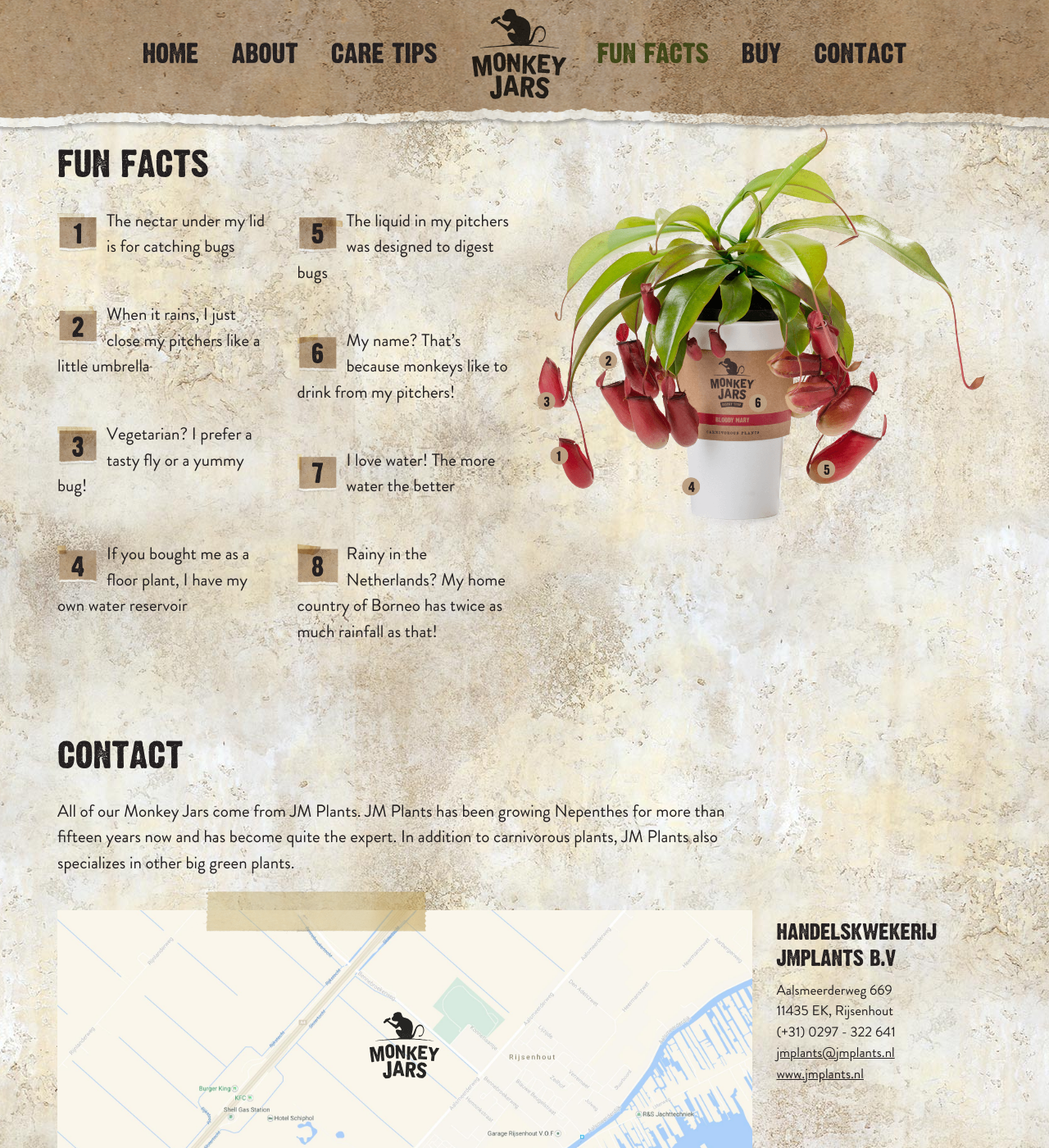
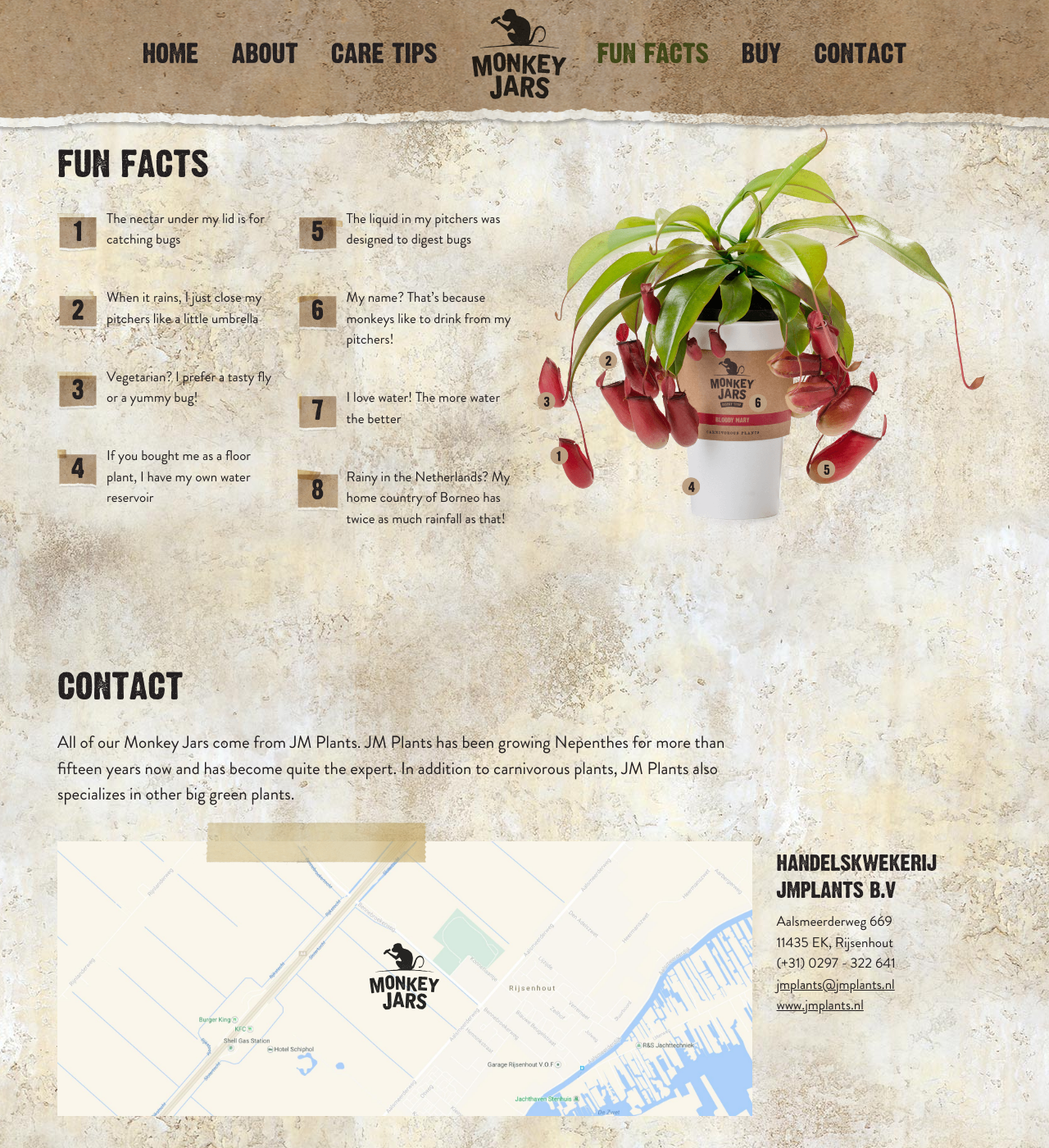
Before and after one commit to xuantiep/monkeyjars_en, a Jekyll site: the page built from index.md, in a window 1280 px wide and 1400 px high, scrolled down 2241 px. Shown: the whole window at 82% size. Built offline with Jekyll 4.4.1, drawn with Linux system fonts in a browser that asks for light colours.

Commit message:
Updated '/css/style.scss' via CloudCannon

```diff
--- a/css/style.scss
+++ b/css/style.scss
@@ -116,7 +116,7 @@ body {color: #231F20; background: #231F20; font-family: 'BrandonGrotesque-Regula
 .light p a.red {color: #91191e;}
 
 .light#over {font-size: 21px; line-height: 1.5em;}
-.light#weetjes {font-size: 17px; line-height: 1.5em; padding-bottom: 0;}
+.light#funfacts {font-size: 17px; line-height: 1.5em; padding-bottom: 0;}
 .light#contact {}
 
 .readmore {display: inline-block; text-align: center; width: 282px; padding: 7px 71px 13px; font-family: 'Dirty Headline'; text-transform: uppercase; text-decoration: none;
```
